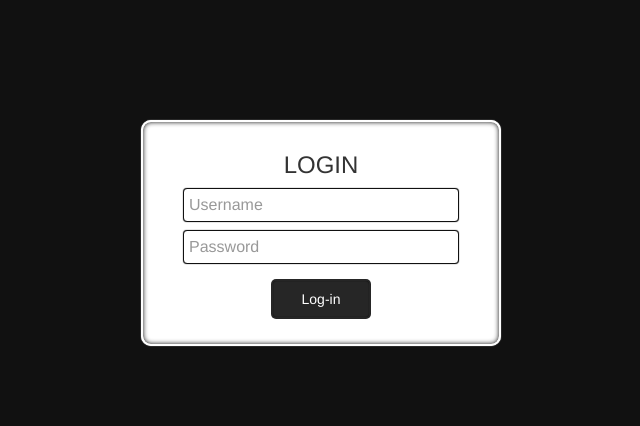
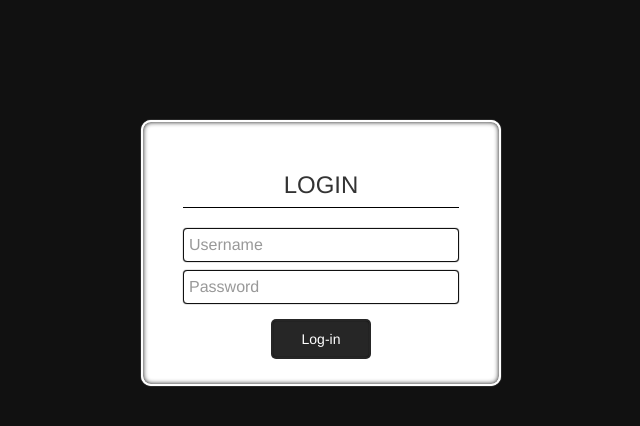
Before and after one commit to jonasd1v/SYSINTGRepo, a PHP site: page /login.php in a window 1280 px wide. Shown: the top 426 px of the page, without its empty margins (319-959 px from the left). Run offline with PHP 8.4, Linux system fonts and the light colour scheme.

Commit message:
Login UI

```diff
--- a/FinalProject/login.php
+++ b/FinalProject/login.php
@@ -82,7 +82,7 @@
         <form action="<?php echo $_SERVER['PHP_SELF']; ?>" method="post">
         	<div class="form-group">
             	<div class="login">
-            	<h3 style="text-align: center;"">LOGIN</h3>
+            	<h3 style="text-align: center;" class="page-header">LOGIN</h3>
                 	<input class="form-control input-text" placeholder="Username" name="username" type="text"  value="<?php if (isset($_POST['username'])) echo $_POST['username']; ?>" required style="border-color: #111"/>
                     	<div class="form-group">
                         	<input class="form-control input-text" placeholder="Password" name="password" type="password" required style="border-color: #111">
```
